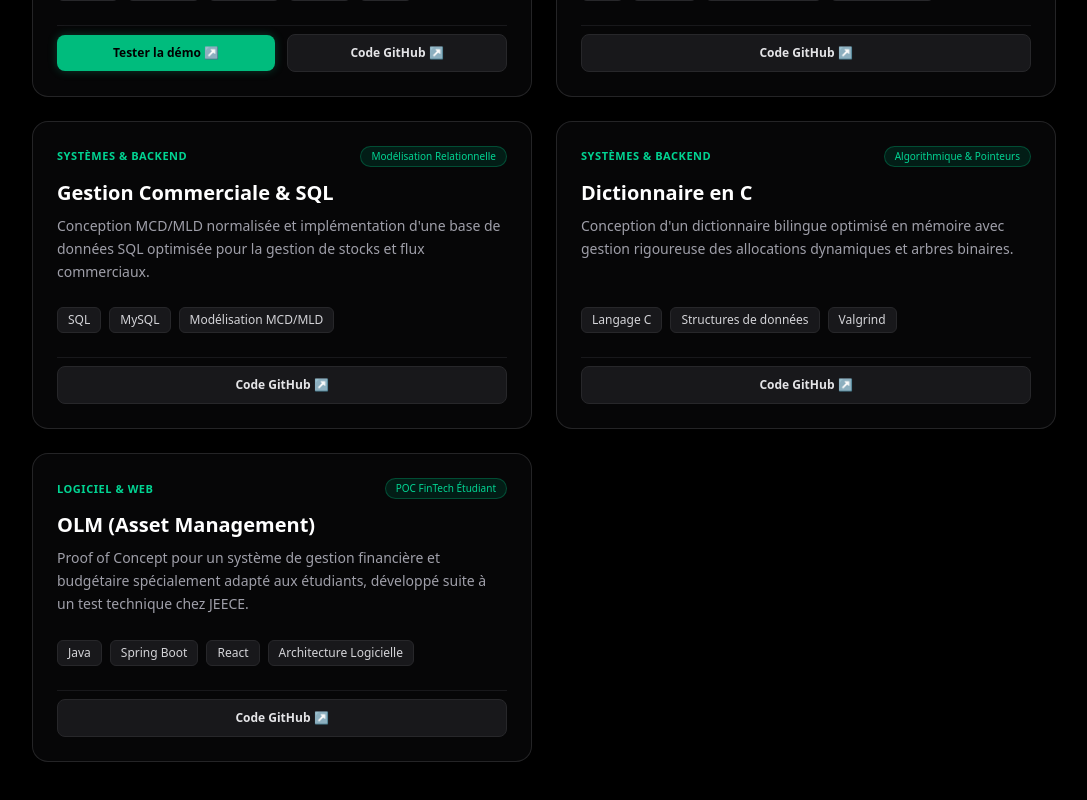
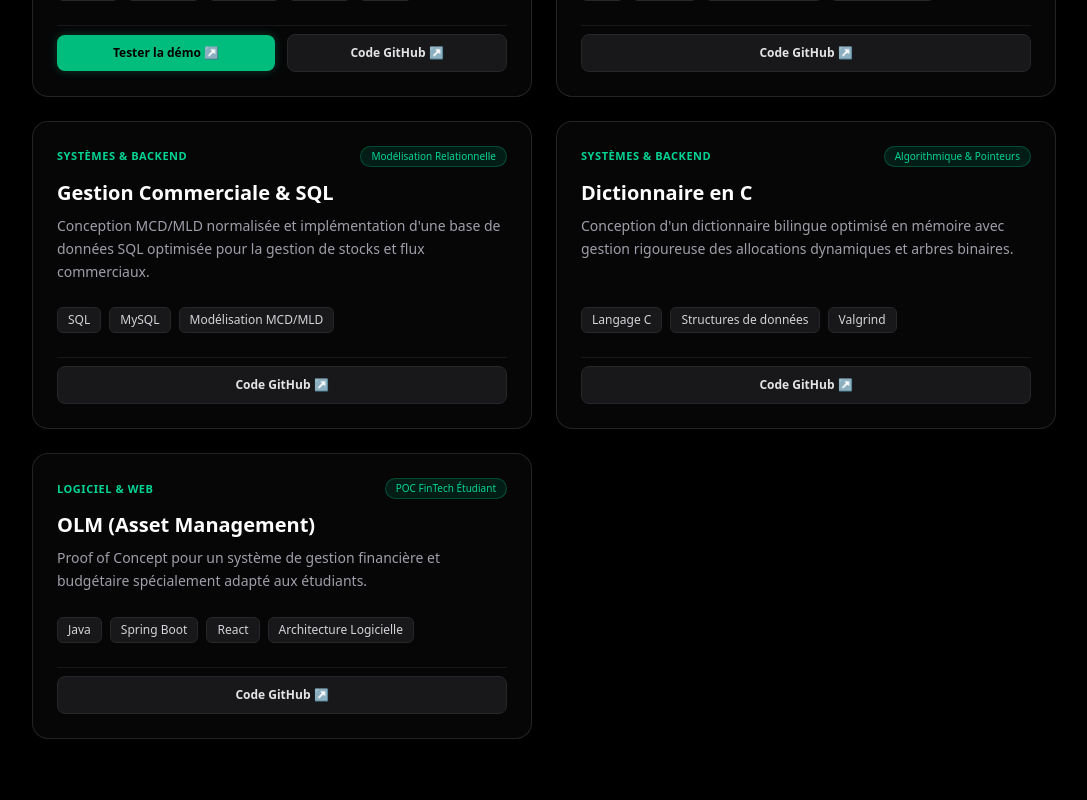
Before and after one commit to MathisLc25/cv-data-green, a Next.js app: page / in a window 1280 px wide. Shown: the part 2189-2989 px from the top of the page, without its empty margins (96-1183 px from the left). Built offline with nearby package versions, Linux system fonts and the light colour scheme.

Commit message:
: ajout lien demo eco track

```diff
--- a/src/app/page.tsx
+++ b/src/app/page.tsx
@@ -56,7 +56,7 @@ const projects: Project[] = [
     badge: "Régression polynomiale",
     desc: "Analyse télémétrique FIA et modélisation de dégradation pneumatique par régression pour anticiper les stratégies de course.",
     tech: "Python, Streamlit, FastF1, Scikit-Learn, Matplotlib",
-    demo: "https://f1-tire-analysis.streamlit.app",
+    demo: "https://f1-tire-analysis-9p8e2sxczj2rumfqr3dbru.streamlit.app/",
     github: "https://github.com/MathisLc25/f1-tire-analysis",
   },
   {
@@ -96,7 +96,7 @@ const projects: Project[] = [
     title: "OLM (Asset Management)",
     category: "Logiciel & Web",
     badge: "POC FinTech Étudiant",
-    desc: "Proof of Concept pour un système de gestion financière et budgétaire spécialement adapté aux étudiants, développé suite à un test technique chez JEECE.",
+    desc: "Proof of Concept pour un système de gestion financière et budgétaire spécialement adapté aux étudiants.",
     tech: "Java, Spring Boot, React, Architecture Logicielle",
     github: "https://github.com/MathisLc25/JEECE-LedgerOne-Test-Technique",
   },
```
